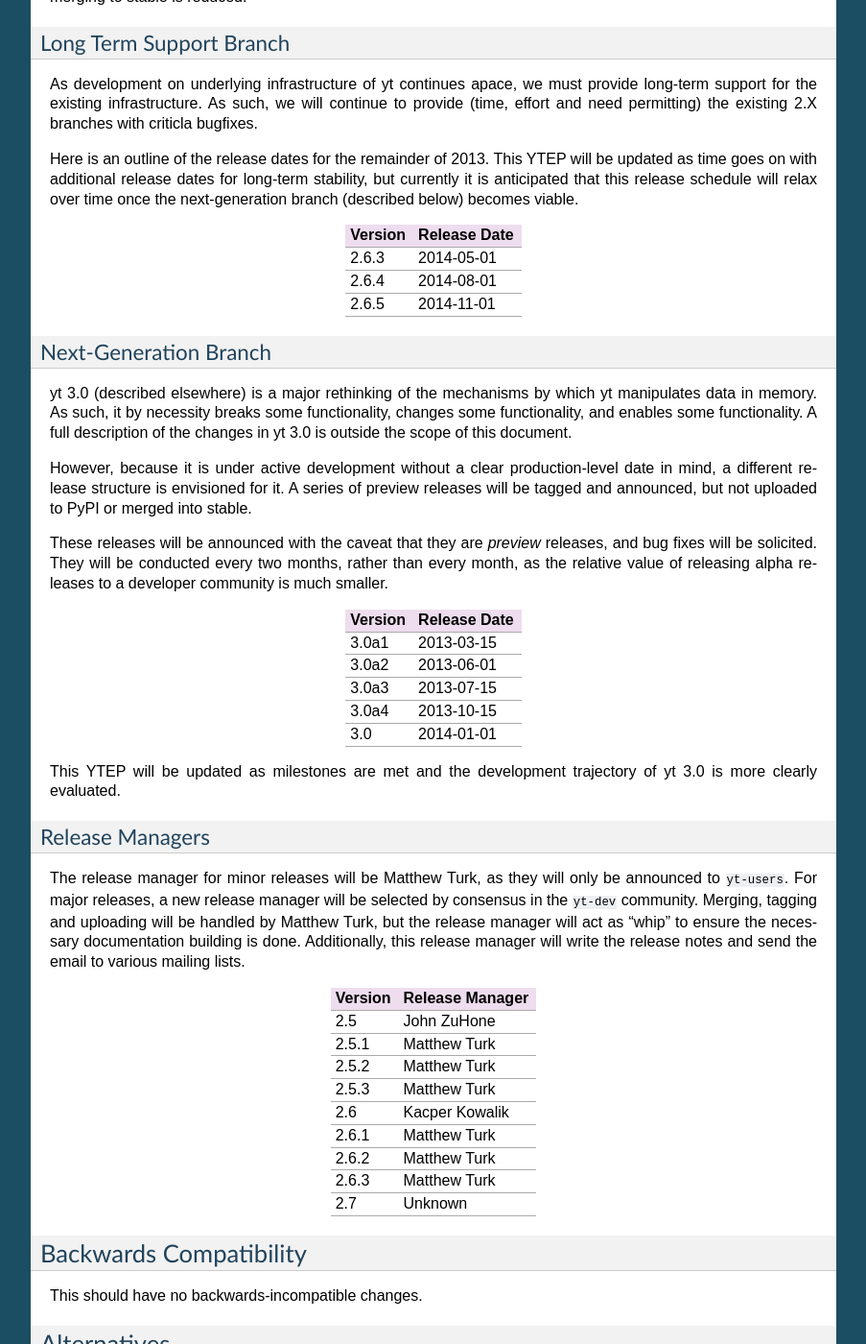
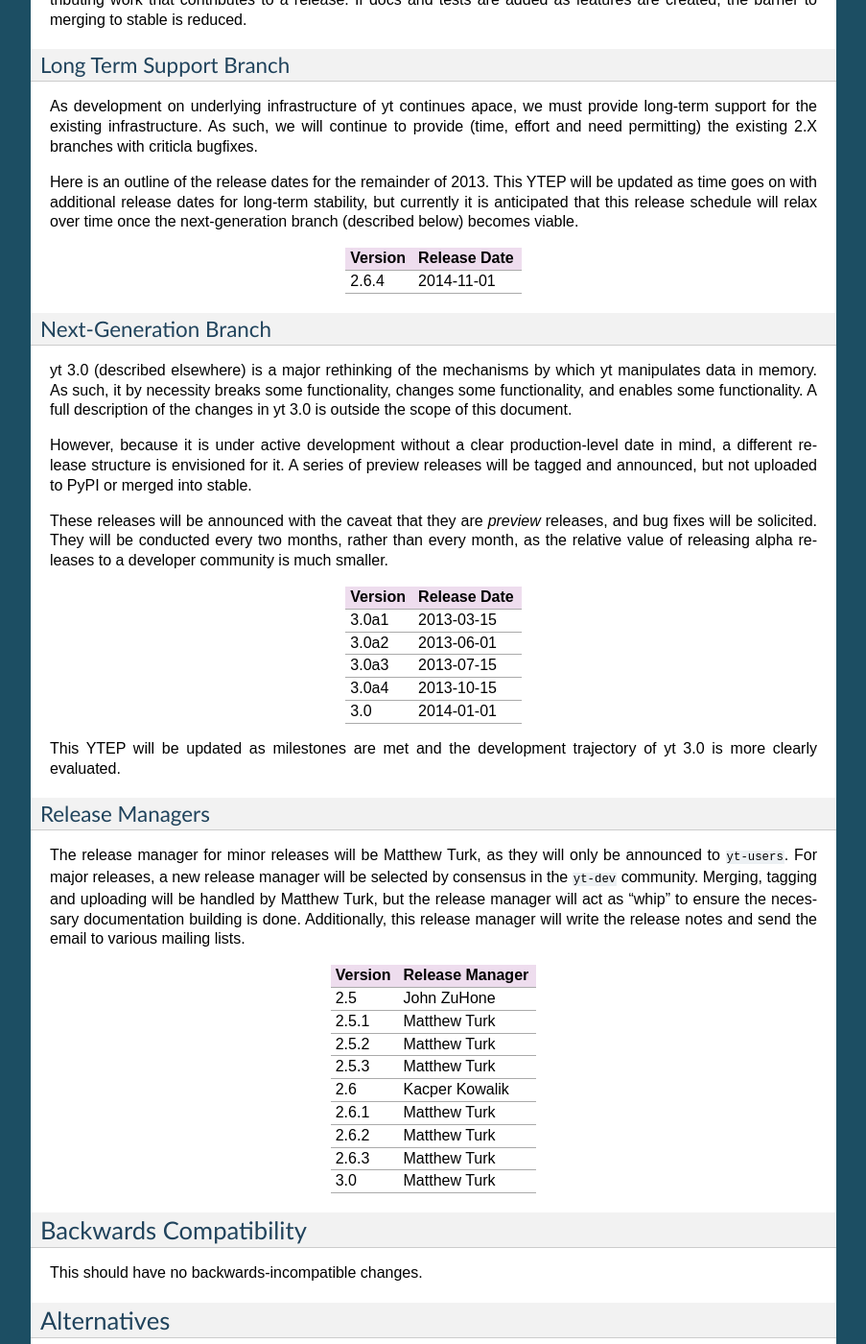
Before and after one commit to yt-project/ytep, a Sphinx documentation site: the page built from source/YTEPs/YTEP-0008.rst, in a window 1280 px wide and 1400 px high, scrolled down 2172 px. Shown: the whole window at 96% size, without its empty margins (198-1101 px from the left). Built offline with Sphinx 7.4.7, drawn with Linux system fonts in a browser that asks for light colours; formulas are drawn with MathJax 3.

Commit message:
Updating with 2.6.3 and adding myself as 3.0 release manager.

```diff
--- a/source/YTEPs/YTEP-0008.rst
+++ b/source/YTEPs/YTEP-0008.rst
@@ -144,9 +145,7 @@ viable.
 ======= ============
 Version Release Date
 ======= ============
-2.6.3   2014-05-01
-2.6.4   2014-08-01
-2.6.5   2014-11-01
+2.6.4   2014-11-01
 ======= ============
 
 Next-Generation Branch
@@ -203,7 +202,7 @@ Version Release Manager
 2.6.1   Matthew Turk
 2.6.2   Matthew Turk
 2.6.3   Matthew Turk
-2.7     Unknown
+3.0     Matthew Turk
 ======= ===============
 
 Backwards Compatibility
```
Also changed, not shown: other parts of source/YTEPs/YTEP-0008.rst (+1 -0 lines).
